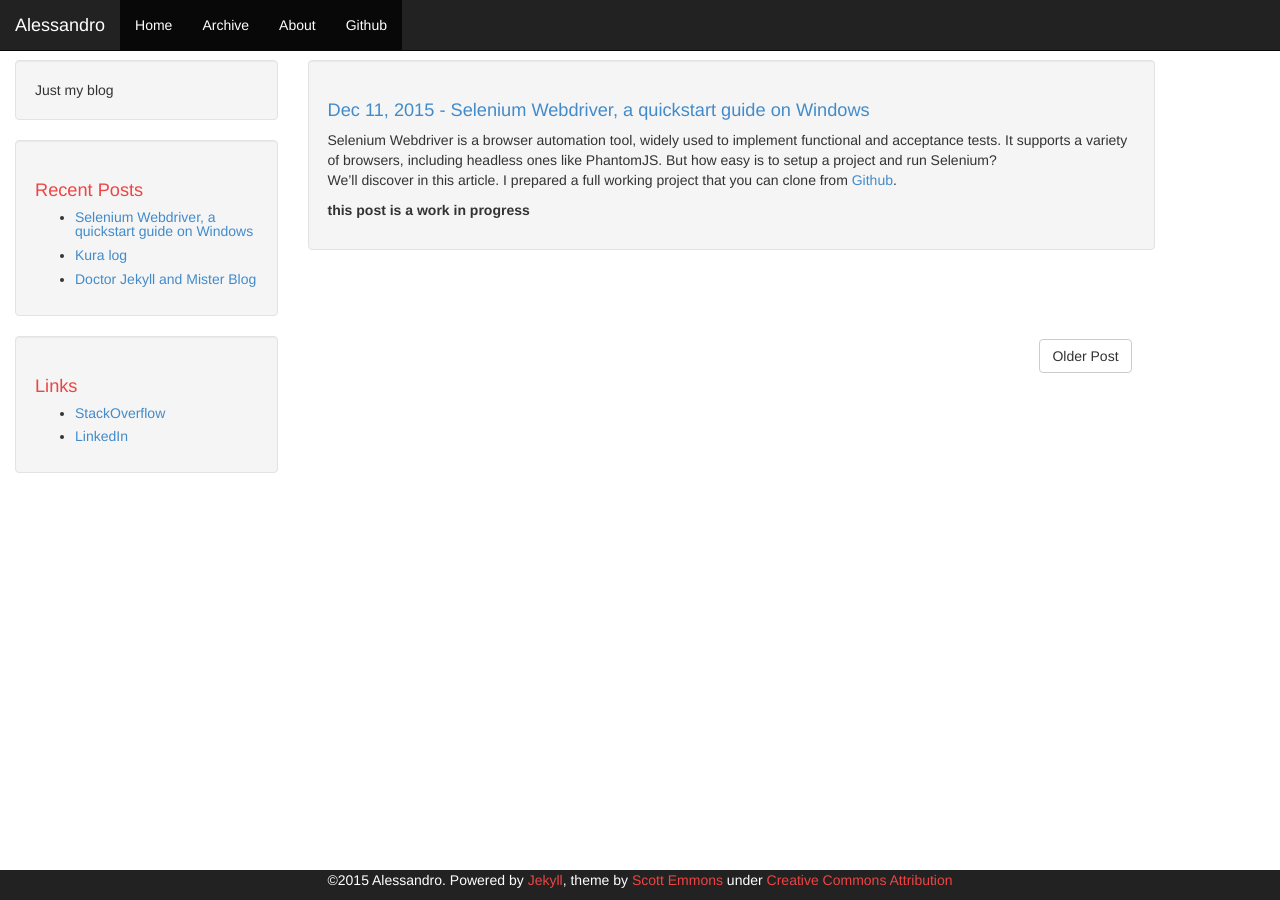
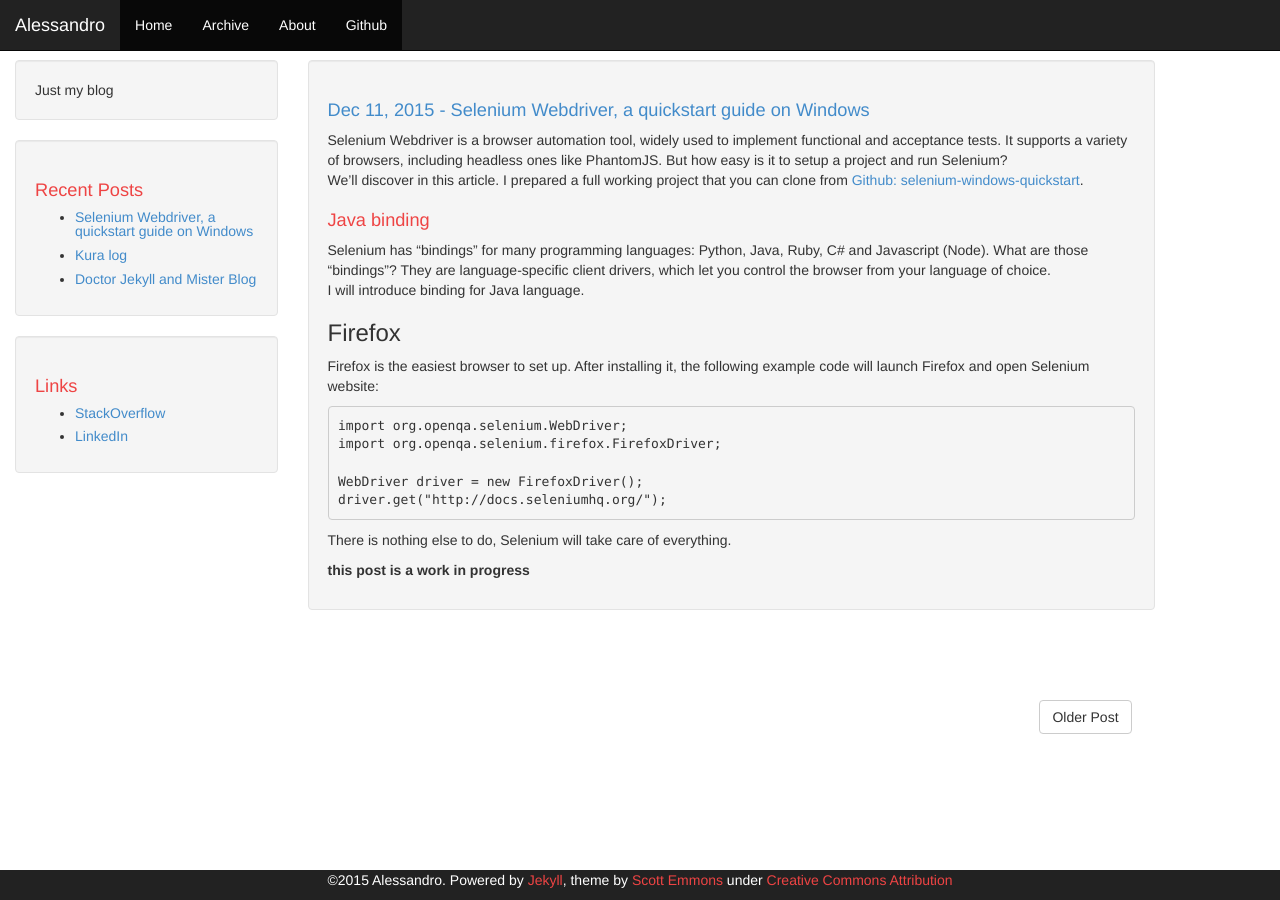
Before and after one commit to darugnaa/darugnaa.github.io, a Jekyll site: the page built from _posts/2015-12-11-selenium-windows-quickstart.markdown, in a window 1280 px wide. Built offline with Jekyll 4.4.1, drawn with Linux system fonts in a browser that asks for light colours; Markdown is read by kramdown in place of the engine named in the settings.

Commit message:
Post WIP update

```diff
--- a/_posts/2015-12-11-selenium-windows-quickstart.markdown
+++ b/_posts/2015-12-11-selenium-windows-quickstart.markdown
@@ -5,7 +5,23 @@ date: 2015-12-11 18:34:00
 tags: selenium, java, english
 ---
 Selenium Webdriver is a browser automation tool, widely used to implement functional and acceptance tests. It supports a variety of browsers, including headless ones like PhantomJS.
-But how easy is to setup a project and run Selenium?
-We'll discover in this article. I prepared a full working project that you can clone from [Github](https://github.com/darugnaa/selenium-windows-quickstart/).
+But how easy is it to setup a project and run Selenium?
+We'll discover in this article. I prepared a full working project that you can clone from [Github: selenium-windows-quickstart](https://github.com/darugnaa/selenium-windows-quickstart/).
+
+# Java binding
+Selenium has "bindings" for many programming languages: Python, Java, Ruby, C# and Javascript (Node). What are those "bindings"? They are language-specific client drivers, which let you control the browser from your language of choice.
+I will introduce binding for Java language.
+
+### Firefox
+Firefox is the easiest browser to set up. After installing it, the following example code will launch Firefox and open Selenium website:
+
+    import org.openqa.selenium.WebDriver;
+    import org.openqa.selenium.firefox.FirefoxDriver;
+
+    WebDriver driver = new FirefoxDriver();
+    driver.get("http://docs.seleniumhq.org/");
+
+There is nothing else to do, Selenium will take care of everything.
+
 
 **this post is a work in progress**
```
